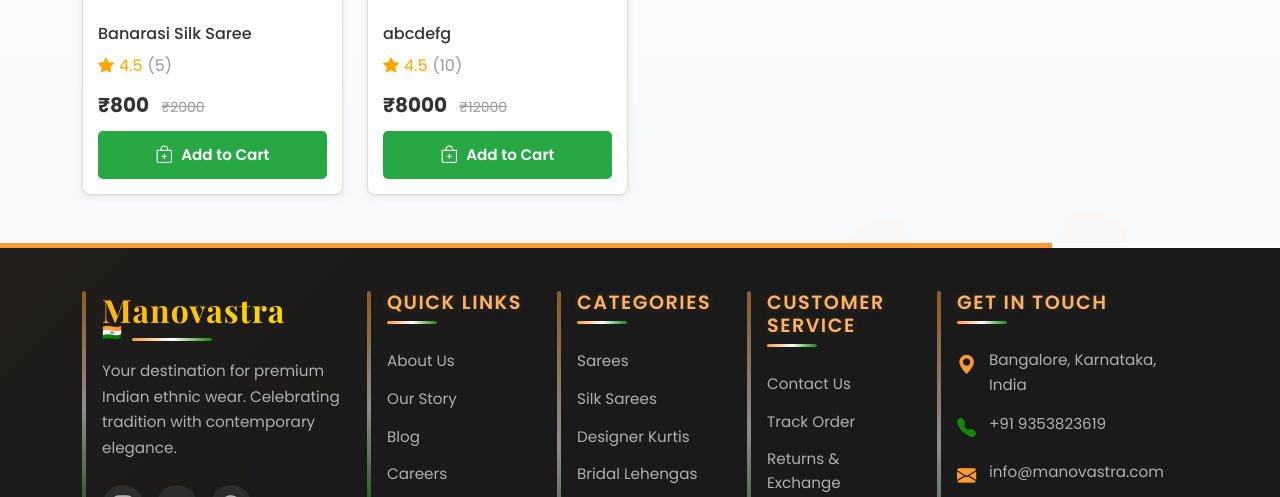
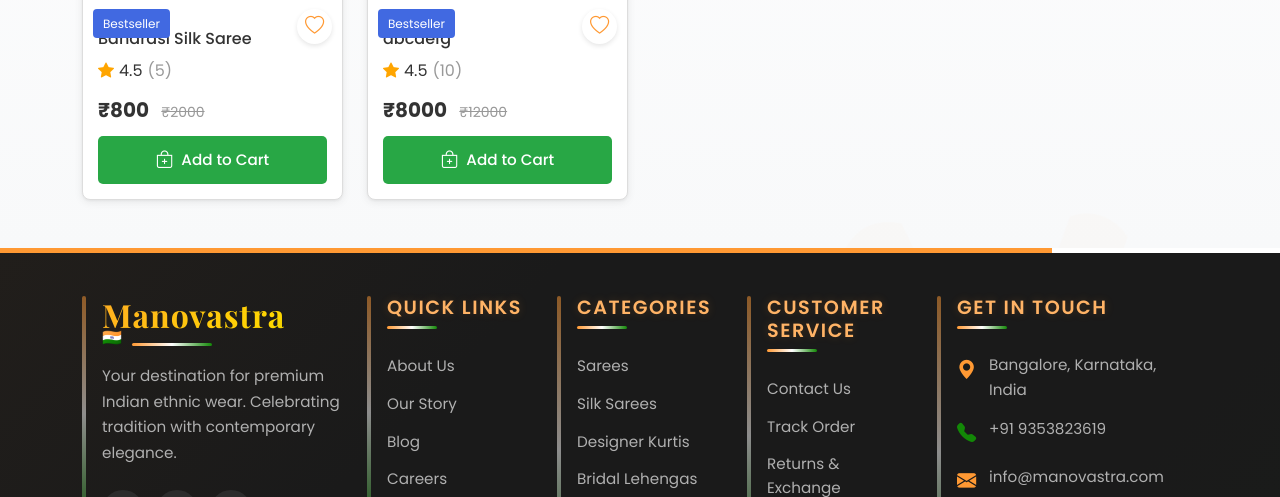
Before and after one commit to rprabash7/Testing, a Django app: page /offers/ in a window 1280 px wide. Shown: the part 677-1174 px from the top of the page. Run offline with Django 5.2, Linux system fonts and the light colour scheme; data comes from the database, SQL or seed files in the repository; both versions use the stored data as it was after the commit.

Commit message:
Final: Perfect category products template with inline styles

```diff
--- a/products/templates/products/category_products.html
+++ b/products/templates/products/category_products.html
@@ -173,7 +173,7 @@
             <div class="col-lg-3 col-md-4 col-sm-6">
                 <div class="product-card" style="border: 1px solid #ddd; border-radius: 8px; overflow: hidden; position: relative;">
 
-                    {# ✅ SIMPLE IMAGE DISPLAY #}
+                    <!-- Product Image with Inline Styles -->
                     <a href="{% url 'product_detail' product.slug %}">
                         {% if product.colors.first.images.first %}
                             <img src="{{ product.colors.first.images.first.image.url }}"
@@ -186,31 +186,37 @@
                         {% endif %}
                     </a>
 
-                    <div style="padding: 15px;">
-                        <div style="position: absolute; top: 10px; left: 10px; background: #4169E1; color: white; padding: 5px 10px; border-radius: 4px; font-size: 12px;">
+                    <div style="padding: 15px; position: relative;">
+                        <!-- Badge -->
+                        <div style="position: absolute; top: 10px; left: 10px; background: #4169E1; color: white; padding: 5px 10px; border-radius: 4px; font-size: 12px; z-index: 10;">
                             {{ product.get_badge_text }}
                         </div>
 
-                        <button class="btn-wishlist" data-product-id="{{ product.id }}" style="position: absolute; top: 10px; right: 10px; background: white; border: none; border-radius: 50%; width: 35px; height: 35px; cursor: pointer;">
+                        <!-- Wishlist Button -->
+                        <button class="btn-wishlist" data-product-id="{{ product.id }}" style="position: absolute; top: 10px; right: 10px; background: white; border: none; border-radius: 50%; width: 35px; height: 35px; cursor: pointer; box-shadow: 0 2px 5px rgba(0,0,0,0.1); z-index: 10;">
                             <i class="bi bi-heart"></i>
                         </button>
 
-                        <h3 style="font-size: 16px; margin: 10px 0;">
+                        <!-- Product Name -->
+                        <h3 style="font-size: 16px; margin: 10px 0; margin-top: 15px;">
                             <a href="{% url 'product_detail' product.slug %}" style="text-decoration: none; color: #333;">{{ product.name }}</a>
                         </h3>
 
+                        <!-- Rating -->
                         <div style="display: flex; align-items: center; margin: 8px 0; color: #FFA500;">
                             <i class="bi bi-star-fill"></i>
-                            <span style="margin-left: 5px;">{{ product.rating }}</span>
+                            <span style="margin-left: 5px; color: #333;">{{ product.rating }}</span>
                             <span style="margin-left: 5px; color: #999;">({{ product.rating_count }})</span>
                         </div>
 
+                        <!-- Price -->
                         <div style="margin: 10px 0;">
                             <span style="font-size: 20px; font-weight: bold; color: #333;">₹{{ product.current_price|floatformat:0 }}</span>
                             <span style="font-size: 14px; text-decoration: line-through; color: #999; margin-left: 8px;">₹{{ product.original_price|floatformat:0 }}</span>
                         </div>
 
-                        <button class="btn-add-to-cart" data-product-id="{{ product.id }}" style="width: 100%; padding: 10px; background: #28a745; color: white; border: none; border-radius: 5px; cursor: pointer; margin-top: 10px;">
+                        <!-- Add to Cart Button -->
+                        <button class="btn-add-to-cart" data-product-id="{{ product.id }}" style="width: 100%; padding: 10px; background: #28a745; color: white; border: none; border-radius: 5px; cursor: pointer; margin-top: 10px; font-weight: 500; transition: background 0.3s;">
                             <i class="bi bi-bag-plus"></i> Add to Cart
                         </button>
                     </div>
```
Also changed, not shown: db.sqlite3.
